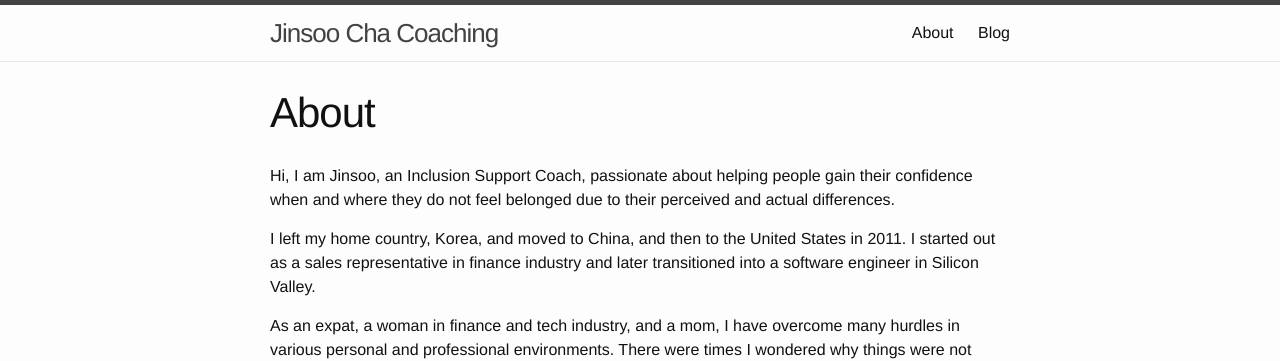
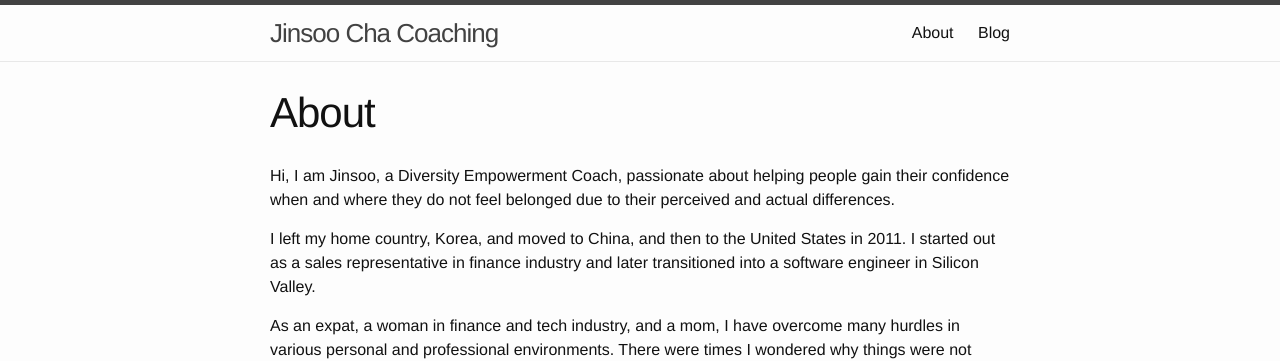
Before and after one commit to jinsoocha/jinsoocha.github.io, a Jekyll site: the page built from about.md, in a window 1280 px wide. Shown: the top 361 px of the page. Built offline with Jekyll 4.4.1, drawn with Linux system fonts in a browser that asks for light colours; nearby versions of some CDN libraries.

Commit message:
Update about.md

```diff
--- a/about.md
+++ b/about.md
@@ -4,7 +4,7 @@ title: About
 permalink: /about/
 ---
 
-Hi, I am Jinsoo, an Inclusion Support Coach, passionate about helping people gain their confidence when and where they do not feel belonged due to their perceived and actual differences.
+Hi, I am Jinsoo, a Diversity Empowerment Coach, passionate about helping people gain their confidence when and where they do not feel belonged due to their perceived and actual differences.
 
 I left my home country, Korea, and moved to China, and then to the United States in 2011. I started out as a sales representative in finance industry and later transitioned into a software engineer in Silicon Valley.
 
```
